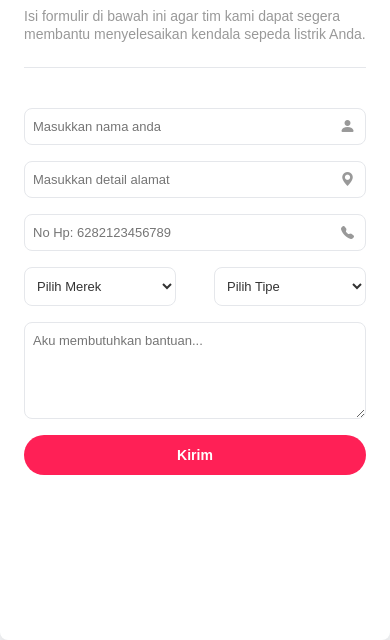
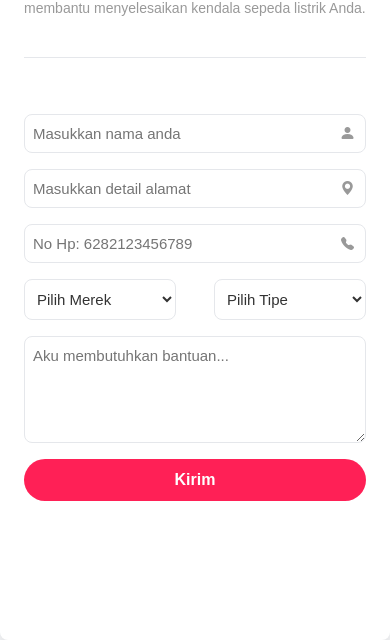
Before and after one commit to Asrori87/service-sepeda-listrik, a plain HTML site: page index.html in a window 390 px wide. Shown: the part 204-844 px from the top of the page. Drawn offline with nearby package versions, Linux system fonts and the light colour scheme; no server answers.

Commit message:
feat: change font-size

```diff
--- a/css/style.css
+++ b/css/style.css
@@ -138,7 +138,6 @@ form .form-input {
   color: gray;
   font-size: 14px;
   border-radius: 8px;
-  /* background-color: #00000009; */
   border: 1px solid var(--border);
 }
 
@@ -149,7 +148,7 @@ textarea,
   width: 100%;
   padding: 10px 8px;
   border: none;
-  font-size: 13px;
+  font-size: 15px;
   color: #333;
   background-color: transparent;
   outline: none;
@@ -176,7 +175,7 @@ form button {
   background-color: oklch(0.645 0.246 16.439);
   border: none;
   padding: 12px 10px;
-  font-size: 14px;
+  font-size: 16px;
   text-align: center;
   border-radius: 99px;
   color: white;
@@ -196,7 +195,8 @@ form button:hover {
     padding: 2rem 1.5rem;
     /* margin: 1rem; */
   }
-  /* form .container-select .select {
-    width: 140px;
-  } */
+  .form-header {
+    margin-bottom: 2.5rem;
+    padding-bottom: 2.5rem;
+  }
 }
```
